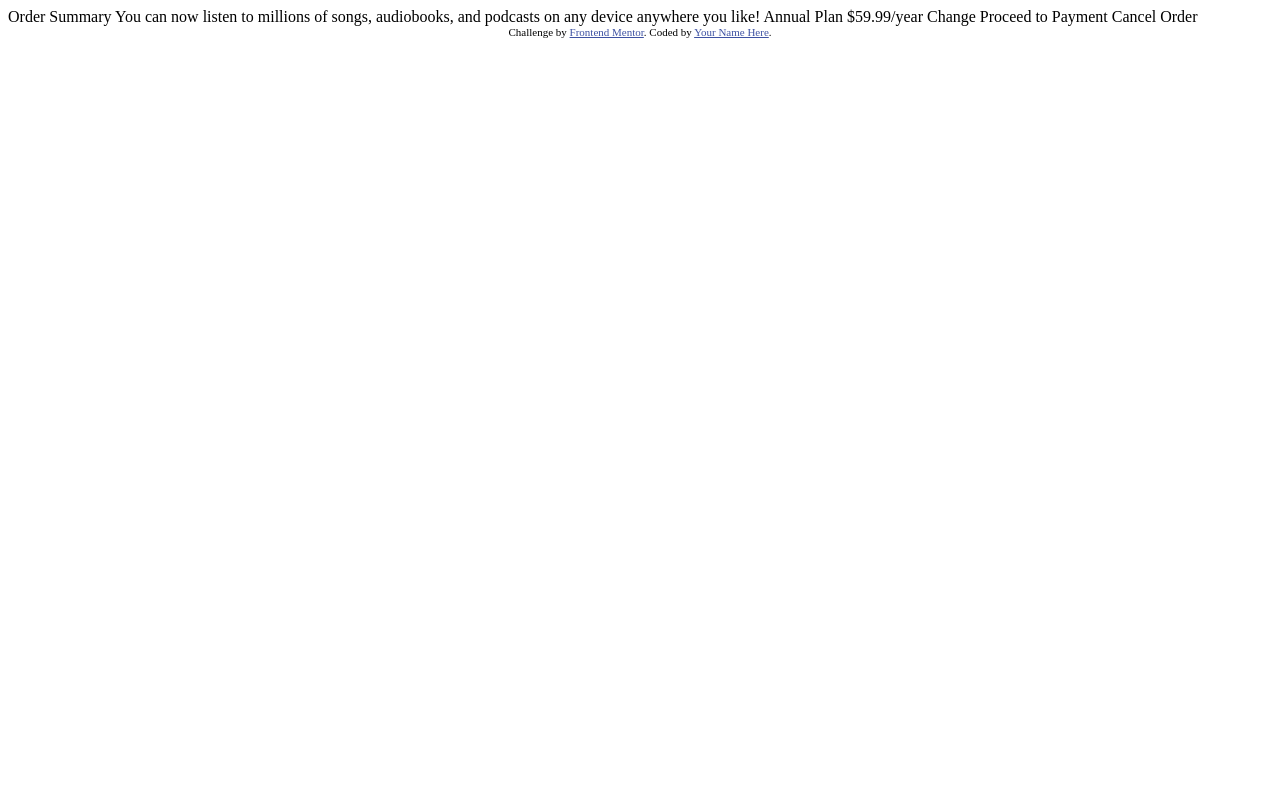
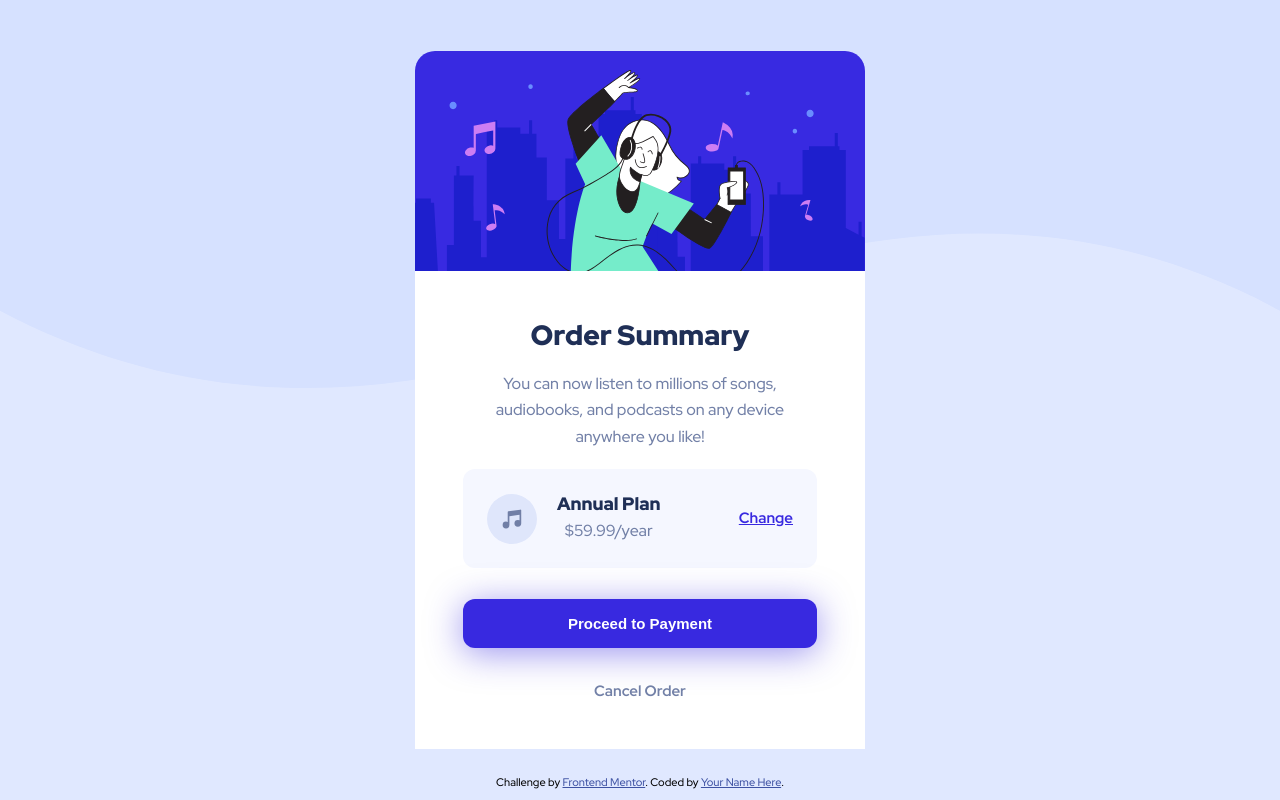
Before and after one commit to Rachelik/order-summary-component-main, a plain HTML site: page index.html in a window 1280 px wide. Drawn offline with Linux system fonts and the light colour scheme.

Commit message:
my solution

```diff
--- a/index.html
+++ b/index.html
@@ -1,37 +1,62 @@
 <!DOCTYPE html>
 <html lang="en">
+
 <head>
   <meta charset="UTF-8">
-  <meta name="viewport" content="width=device-width, initial-scale=1.0"> <!-- displays site properly based on user's device -->
+  <meta name="viewport" content="width=device-width, initial-scale=1.0">
+  <!-- displays site properly based on user's device -->
 
   <link rel="icon" type="image/png" sizes="32x32" href="./images/favicon-32x32.png">
 
   <title>Frontend Mentor | Order summary card</title>
 
   <!-- Feel free to remove these styles or customise in your own stylesheet 👍 -->
-  <style>
-    .attribution { font-size: 11px; text-align: center; }
-    .attribution a { color: hsl(228, 45%, 44%); }
-  </style>
+  <link rel="stylesheet" href="styles.css">
+  <link rel="preconnect" href="https://fonts.googleapis.com">
+  <link rel="preconnect" href="https://fonts.gstatic.com" crossorigin>
+  <link href="https://fonts.googleapis.com/css2?family=Red+Hat+Display:wght@500;700;900&display=swap" rel="stylesheet">
 </head>
+
 <body>
 
-  Order Summary
+  <main>
+    <img class="illustration-hero-image" src="images/illustration-hero.svg" alt="illustration hero image">
 
-  You can now listen to millions of songs, audiobooks, and podcasts on any
-  device anywhere you like!
+    <div class="order-content">
 
-  Annual Plan
-  $59.99/year
+      <div>
+        <h1>Order Summary</h1>
+        <p>You can now listen to millions of songs, audiobooks, and podcasts on any
+          device anywhere you like!</p>
+      </div>
 
-  Change
 
-  Proceed to Payment
-  Cancel Order
 
-  <div class="attribution">
+      <div class="price-container">
+
+        <div class="plan-price-container">
+          <img class="music-icon" src="images/icon-music.svg" alt="Music icon">
+          <div class="plan-price-div">
+            <h2>Annual Plan</h2>
+            <p>$59.99/year</p>
+          </div>
+
+        </div>
+
+        <a class="change-plan-link" href="#">Change</a>
+
+      </div>
+
+      <button class="payment-btn">Proceed to Payment</button>
+      <a class="cancel-link" href="#">Cancel Order</a>
+    </div>
+  </main>
+
+
+  <footer class="attribution">
     Challenge by <a href="https://www.frontendmentor.io?ref=challenge" target="_blank">Frontend Mentor</a>.
     Coded by <a href="#">Your Name Here</a>.
-  </div>
+  </footer>
 </body>
+
 </html>
--- a/styles.css
+++ b/styles.css
@@ -3,19 +3,87 @@
    License: none (public domain)
 */
 
-html, body, div, span, applet, object, iframe,
-h1, h2, h3, h4, h5, h6, p, blockquote, pre,
-a, abbr, acronym, address, big, cite, code,
-del, dfn, em, img, ins, kbd, q, s, samp,
-small, strike, strong, sub, sup, tt, var,
-b, u, i, center,
-dl, dt, dd, ol, ul, li,
-fieldset, form, label, legend,
-table, caption, tbody, tfoot, thead, tr, th, td,
-article, aside, canvas, details, embed,
-figure, figcaption, footer, header, hgroup,
-menu, nav, output, ruby, section, summary,
-time, mark, audio, video {
+html,
+body,
+div,
+span,
+applet,
+object,
+iframe,
+h1,
+h2,
+h3,
+h4,
+h5,
+h6,
+p,
+blockquote,
+pre,
+a,
+abbr,
+acronym,
+address,
+big,
+cite,
+code,
+del,
+dfn,
+em,
+img,
+ins,
+kbd,
+q,
+s,
+samp,
+small,
+strike,
+strong,
+sub,
+sup,
+tt,
+var,
+b,
+u,
+i,
+center,
+dl,
+dt,
+dd,
+ol,
+ul,
+li,
+fieldset,
+form,
+label,
+legend,
+table,
+caption,
+tbody,
+tfoot,
+thead,
+tr,
+th,
+td,
+article,
+aside,
+canvas,
+details,
+embed,
+figure,
+figcaption,
+footer,
+header,
+hgroup,
+menu,
+nav,
+output,
+ruby,
+section,
+summary,
+time,
+mark,
+audio,
+video {
     margin: 0;
     padding: 0;
     border: 0;
@@ -23,28 +91,199 @@ time, mark, audio, video {
     font: inherit;
     vertical-align: baseline;
 }
+
 /* HTML5 display-role reset for older browsers */
-article, aside, details, figcaption, figure,
-footer, header, hgroup, menu, nav, section {
+article,
+aside,
+details,
+figcaption,
+figure,
+footer,
+header,
+hgroup,
+menu,
+nav,
+section {
     display: block;
 }
+
 body {
     line-height: 1;
 }
-ol, ul {
+
+ol,
+ul {
     list-style: none;
 }
-blockquote, q {
+
+blockquote,
+q {
     quotes: none;
 }
-blockquote:before, blockquote:after,
-q:before, q:after {
+
+blockquote:before,
+blockquote:after,
+q:before,
+q:after {
     content: '';
     content: none;
 }
+
 table {
     border-collapse: collapse;
     border-spacing: 0;
 }
 
 /* Reset end */
+
+h1 {
+    font-weight: 900;
+    font-size: 1.75rem;
+    color: hsl(223, 47%, 23%);
+    margin: 20px 0 22px;
+}
+
+h2 {
+    color: hsl(223, 47%, 23%);
+    font-weight: 900;
+    font-size: 1.125rem;
+    margin-top: 2px;
+    margin-bottom: 5px;
+}
+
+p {
+    color: hsl(224, 23%, 55%);
+    font-size: 1rem;
+    line-height: 1.65;
+}
+
+div {
+    margin: 0;
+    border: none;
+    border-width: 0;
+
+}
+
+body {
+    background-color: hsl(225, 100%, 94%);
+    height: 100vh;
+    display: flex;
+    flex-direction: column;
+    align-items: center;
+    justify-content: center;
+    font-family: 'Red Hat Display', sans-serif;
+    font-size: 1.125em;
+    background-image: Url(images/pattern-background-desktop.svg);
+    background-repeat: no-repeat;
+    background-size: 100%;
+}
+
+main {
+    width: 450px;
+    margin: 0;
+    display: flex;
+    flex-direction: column;
+    justify-items: flex-start;
+    text-align: center;
+
+}
+
+.attribution {
+    font-size: 11px;
+    text-align: center;
+    position: absolute;
+    bottom: 0px;
+    margin: 12px 0px;
+    color: black;
+}
+
+.attribution a {
+    color: hsl(228, 45%, 44%);
+}
+
+
+.illustration-hero-image {
+    border-radius: 20px 20px 0px 0px;
+    width: 100%;
+}
+
+.order-content {
+    background-color: white;
+    padding: 30px 48px;
+}
+
+.price-container {
+    display: flex;
+    flex-direction: row;
+    justify-content: space-between;
+    align-items: center;
+    padding: 20px;
+    background-color: hsl(225, 100%, 98%);
+    padding: 24px;
+    margin: 19px 0 31px;
+    border-radius: 12px;
+}
+
+.music-icon {
+    width: 50px;
+    margin-right: 20px;
+}
+
+.plan-price-div {
+    display: flex;
+    flex-direction: column;
+    text-align: left;
+    align-items: center;
+    justify-content: space-between;
+}
+
+.plan-price-container {
+    display: flex;
+    flex-direction: row;
+    align-items: center;
+    justify-content: space-between;
+}
+
+.change-plan-link {
+    color:hsl(245, 75%, 52%);
+    font-size: 0.9375rem;
+    height: 100%;
+    font-weight: 700;
+}
+
+.change-plan-link:hover {
+    text-decoration: none;
+    color:  hsl(245, 75%, 52%, 70%);
+}
+
+.payment-btn {
+    width: 100%;
+    border:0;
+    background-color: hsl(245, 75%, 52%);
+    padding: 16px 0px;
+    color: white;
+    border-radius: 12px;
+    font-size: 0.9375rem;
+    font-weight: 700;
+    box-shadow: 0px 5px 35px 0px hsl(245, 75%, 52%, 50%);;
+}
+
+.payment-btn:hover {
+    background-color:  hsl(245, 75%, 52%, 70%);
+    box-shadow: 0px 5px 40px 0px hsl(245, 75%, 52%, 50%);;
+}
+
+.cancel-link {
+    display: block;
+    font-size: 0.9375rem;
+    text-decoration: none;
+    font-weight: 700;
+    color: hsl(224, 23%, 55%);;
+    padding: 12px 0 0px;
+    margin: 24px 0 20px;
+}
+
+.cancel-link:hover {
+    color: hsl(223, 47%, 23%);
+    font-weight: 900;
+}
```
Lines whose indentation alone changed are shown as unchanged.
